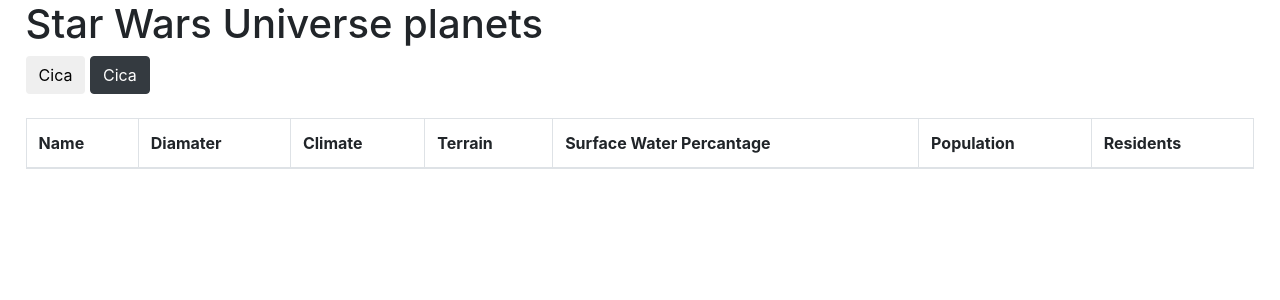
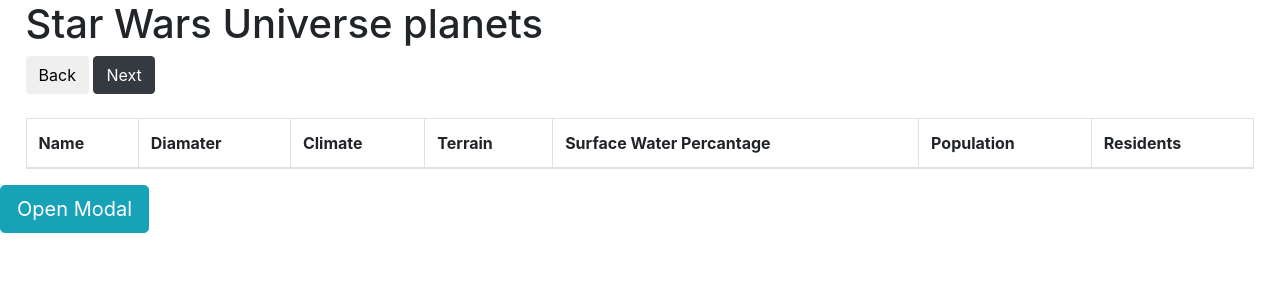
Before and after one commit to dombovari-balazs/dombi_apiwars, a Flask app: page / in a window 1280 px wide. Shown: the part 56-356 px from the top of the page. Run offline with Flask 2, Linux system fonts and the light colour scheme; lists and menus that the app fills with data are empty; some libraries are stand-ins or nearby versions.

Commit message:
trying to add modal. everything is okay. This is a safety copy.

```diff
--- a/templates/main.html
+++ b/templates/main.html
@@ -3,18 +3,17 @@
 <head>
         <meta charset="UTF-8">
         <title>ApiWars</title>
-        <link rel="stylesheet" href="{{ url_for('static', filename='css/main.css') }}">
         <meta name="viewport" content="width=device-width, initial-scale=1">
-   <link rel="stylesheet" href="{{ url_for('static',filename='css/bootstrap.css') }}">
-        <link rel="stylesheet" href="{{ url_for('static',filename='css/bootstrap-grid.css') }}">
-        <link rel="stylesheet" href="{{ url_for('static',filename='css/bootstrap-reboot.css') }}">
+    <link rel="stylesheet" href="{{ url_for('static',filename='css/bootstrap-reboot.css') }}">
+    <link rel="stylesheet" href="{{ url_for('static',filename='css/bootstrap-grid.css') }}">
+    <link rel="stylesheet" href="{{ url_for('static',filename='css/bootstrap.css') }}">
 
 
-  <script src="{{ url_for('static',filename='js/bootstrap.js') }}" defer></script>
-  <script src="{{ url_for('static',filename='js/bootstrap.bundle.js') }}" defer></script>
-  <script src="{{ url_for('static',filename='js/main.js') }}" defer></script>
+    <script src="{{ url_for('static',filename='js/bootstrap.bundle.js') }}" defer></script>
+    <script src="{{ url_for('static',filename='js/bootstrap.js') }}" defer></script>
+    <script src="{{ url_for('static',filename='js/main.js') }}" defer></script>
 
-    </head>
+</head>
 <body>
 
 <nav class="navbar navbar-expand-lg navbar-light bg-light">
@@ -46,10 +45,10 @@
 <div style="margin-left: 2%; margin-right: 2%">
     <h1>Star Wars Universe planets</h1>
     <a>
-        <button type="button" class="btn ">Cica</button>
+        <button id="backButton" type="button" class="btn">Back</button>
     </a>
     <a>
-        <button type="button" class="btn btn-dark">Cica</button>
+        <button id="nextButton" type="button" class="btn btn-dark">Next</button>
     </a>
     <br><br>
     <table class ="table center table-bordered">
@@ -69,6 +68,30 @@
         </tbody>
     </table>
 </div>
+<!-- Trigger the modal with a button -->
+<button type="button" class="btn btn-info btn-lg" data-toggle="modal" data-target="#myModal">Open Modal</button>
+
+<!-- Modal -->
+<div id="myModal" class="modal fade" role="dialog">
+  <div class="modal-dialog">
+
+    <!-- Modal content-->
+    <div class="modal-content">
+      <div class="modal-header">
+        <button type="button" class="close" data-dismiss="modal">&times;</button>
+        <h4 class="modal-title">Modal Header</h4>
+      </div>
+      <div class="modal-body">
+        <p>Some text in the modal.</p>
+      </div>
+      <div class="modal-footer">
+        <button type="button" class="btn btn-default" data-dismiss="modal">Close</button>
+      </div>
+    </div>
+
+  </div>
+</div>
+
 
 </body>
 </html>
```
